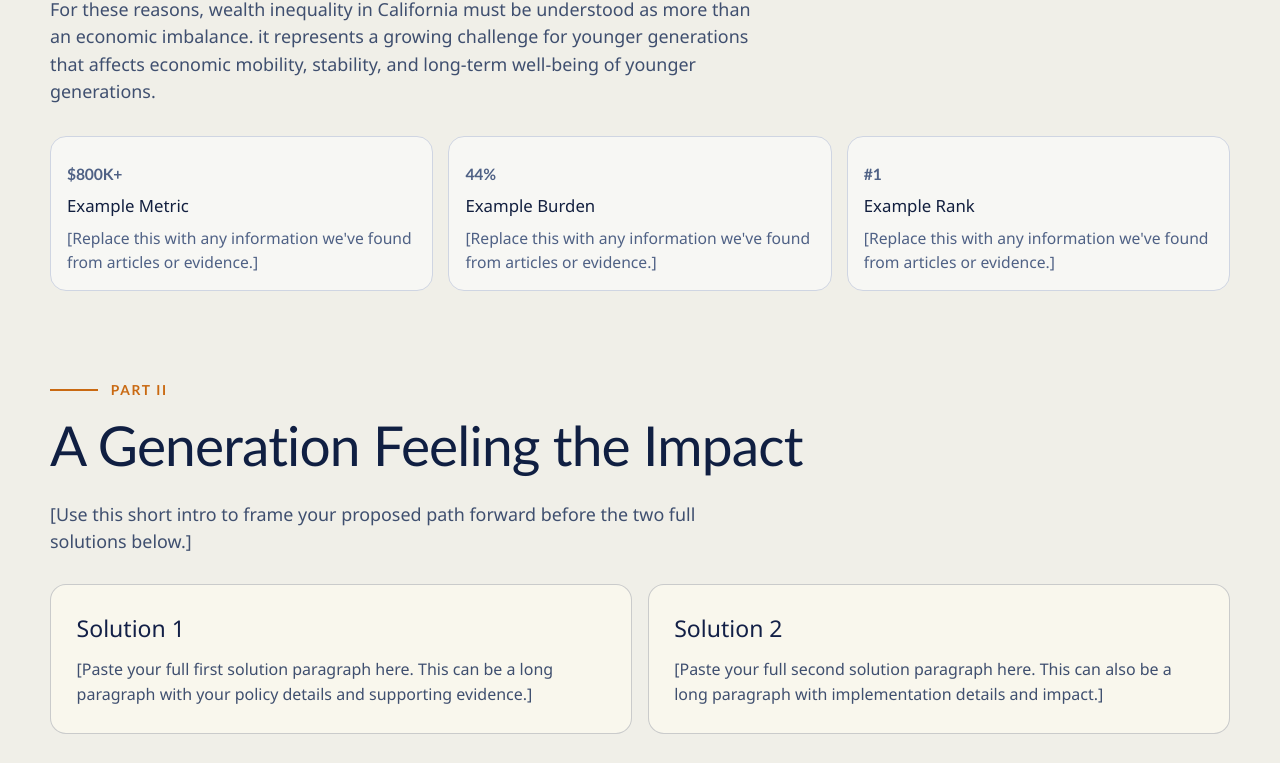
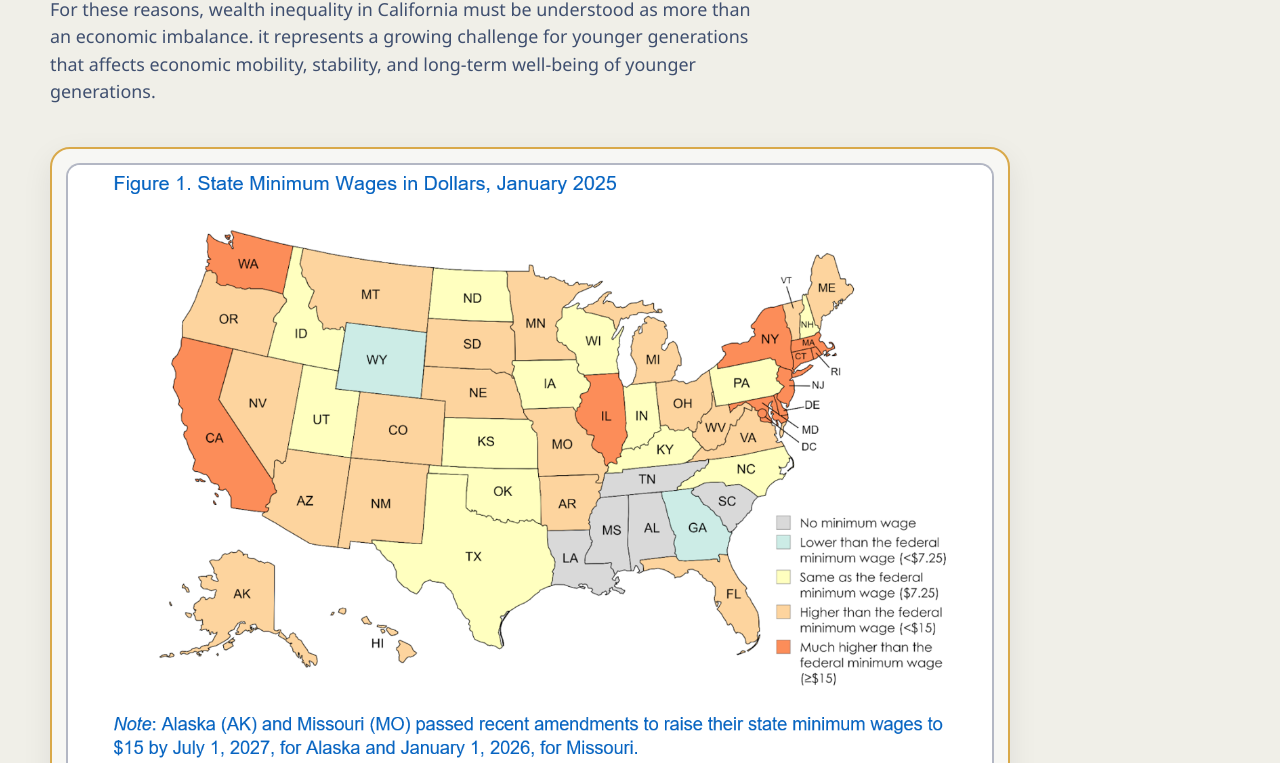
Before and after one commit to Damilss/generational-wealth-inequality, a Next.js app: page / in a window 1280 px wide. Shown: the part 3838-4601 px from the top of the page. Built offline with nearby package versions, Linux system fonts and the light colour scheme.

Commit message:
add MWstatemap img in issues sect

```diff
--- a/app/globals.css
+++ b/app/globals.css
@@ -444,6 +444,32 @@ a {
   gap: 0.95rem;
 }
 
+.section-media {
+  margin: 2.6rem 0 0;
+  max-width: min(960px, 100%);
+  border: 2px solid #d9a94a;
+  border-radius: 20px;
+  background: var(--bg-card);
+  padding: clamp(0.7rem, 1.1vw, 1rem);
+  box-shadow: 0 10px 30px rgba(7, 16, 42, 0.08);
+}
+
+.section-media-image {
+  display: block;
+  width: 100%;
+  height: auto;
+  border-radius: 14px;
+  border: 2px solid rgba(19, 32, 71, 0.32);
+  background: #fff;
+}
+
+.section-media figcaption {
+  margin-top: 0.6rem;
+  color: #4f6185;
+  font-size: 0.95rem;
+  line-height: 1.45;
+}
+
 .info-card {
   border: 1px solid var(--line);
   border-radius: 16px;
--- a/app/page.tsx
+++ b/app/page.tsx
@@ -15,6 +15,14 @@ type SolutionPanel = {
   paragraph: string;
 };
 
+type SectionMedia = {
+  src: string;
+  alt: string;
+  width: number;
+  height: number;
+  caption?: string;
+};
+
 type PageSection = {
   id: string;
   navLabel: string;
@@ -23,6 +31,7 @@ type PageSection = {
   paragraphs: string[];
   quote?: string;
   solutionPanels?: SolutionPanel[];
+  media?: SectionMedia;
   panelTitle?: string;
   bullets?: string[];
   cards?: StatCard[];
@@ -93,23 +102,12 @@ const sections: PageSection[] = [
       imbalance. it represents a growing challenge for younger generations that affects economic \
       mobility, stability, and long-term well-being of younger generations.",
     ],
-    cards: [
-      {
-        value: "$800K+",
-        title: "Example Metric",
-        body: "[Replace this with any information we've found from articles or evidence.]",
-      },
-      {
-        value: "44%",
-        title: "Example Burden",
-        body: "[Replace this with any information we've found from articles or evidence.]",
-      },
-      {
-        value: "#1",
-        title: "Example Rank",
-        body: "[Replace this with any information we've found from articles or evidence.]",
-      },
-    ],
+    media: {
+      src: "/MWStateMap.png",
+      alt: "Map visual related to wealth inequality across California",
+      width: 1364,
+      height: 1025,
+    },
   },
   {
     id: "solutions",
@@ -122,8 +120,12 @@ const sections: PageSection[] = [
     solutionPanels: [
       {
         title: "Solution 1",
-        paragraph:
-          "[Paste your full first solution paragraph here. This can be a long paragraph with your policy details and supporting evidence.]",
+        paragraph: `Solution 1 (State): Having California expand state-fund tuition assistance and financial literacy programs at public universities to prevent wealth inequality from compounding across generations.
+
+Addressing generational wealth inequality requires much more than just a late housing intervention. Guzman’s analysis of California's Dream for All loan programs highlights that such programs can assist, yet their reach remains minimal. The program was “exhausted in 11 days, distributing $288 million to support the purchase of about 2500 homes" (Guzman 2) and was only granted in “10 counties" (Guzman 2) across California. In the end, Guzman concludes that the program influences “less than 1% of buyers" (8) and “will not be a cure-all for the crisis" (18).
+These discoveries imply that interventions occurring later in adulthood, such as homeownership subsidies, may not be adequate to close generational wealth gaps. Research quoted in the study further establishes that wealth disparities grow significantly during early adulthood. As noted in the literature review, “By age 30, the Black-white median wealth gap exceeds $21,000" (Guzman 7). This broadening gap highlights the magnitude of intervening before economic inequality compounds.
+California can intervene earlier in the life cycle by developing need-based tuition assistance within the UC and CSU systems. Lowering student debt for first-generation and low-income students reduces additional burdens in the critical transition into the workforce. Furthermore, introducing mandatory financial literacy education would address the exclusion created by the financial systems that have historically shaped wealth gaps. Guzman illuminates redlining, “created a structure that incentivized housing discrimination" (1), demonstrating how policy-driven exclusion built a limit on access to financial opportunity. Guaranteeing universal financial education would help address those historical disadvantages.
+By shifting intervention to the educational level, California can move to address those inequalities before they solidify into long-term wealth disparities. (269 words)`,
       },
       {
         title: "Solution 2",
@@ -261,6 +263,21 @@ function ContentSection({ section }: { section: PageSection }) {
               </ScrollReveal>
             ))}
           </div>
+        )}
+
+        {section.media && (
+          <ScrollReveal delay={0.14}>
+            <figure className="section-media">
+              <Image
+                src={section.media.src}
+                alt={section.media.alt}
+                width={section.media.width}
+                height={section.media.height}
+                className="section-media-image"
+              />
+              {section.media.caption && <figcaption>{section.media.caption}</figcaption>}
+            </figure>
+          </ScrollReveal>
         )}
 
         {section.closingNote && (
```
